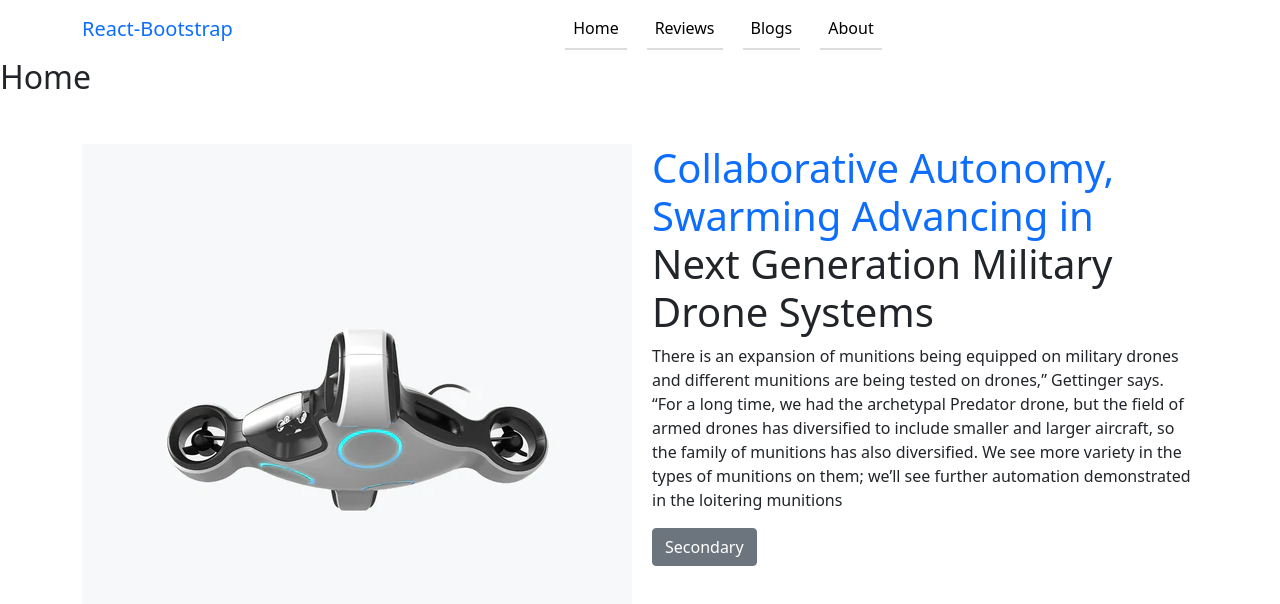
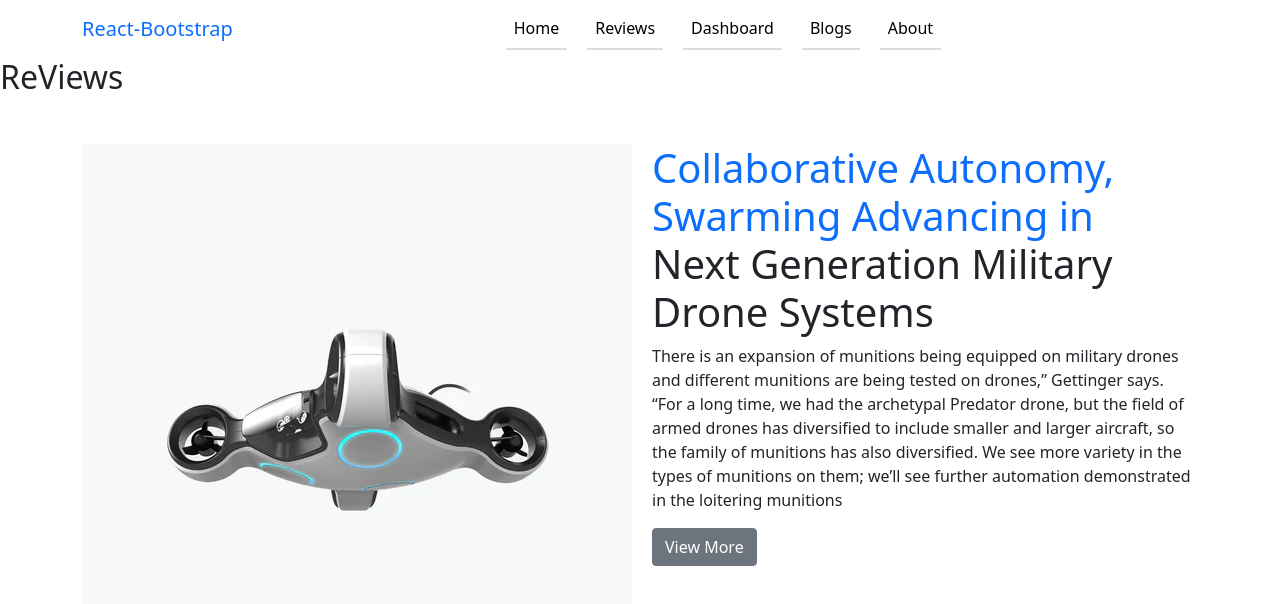
Before and after one commit to mkpbd/product-analysis-website, a React (Create React App) app: page /reviews in a window 1280 px wide. Shown: the top 604 px of the page. Built offline with nearby package versions, Linux system fonts and the light colour scheme.

Commit message:
Read more button and useNavigate button add

```diff
--- a/src/App.js
+++ b/src/App.js
@@ -5,6 +5,9 @@ import Header from './components/Header/Header';
 import Products from './components/Products/Products';
 import { Route, Routes } from 'react-router-dom';
 import Home from './components/Home/Home';
+import Reviews from './components/Reviews/Reviews';
+import About from './components/About/About';
+import NotFound from './components/NotFound/NotFound';
 
 function App() {
   return (
@@ -14,9 +17,11 @@ function App() {
          <Route path='/' element={<Home></Home>}></Route>
          <Route path='/blogs' element={<Home></Home>}></Route>
          <Route path='/Home' element={<Home></Home>}></Route>
-         <Route path='/reviews' element={<Home></Home>}></Route>
-         <Route path='/about' element={<Home></Home>}></Route>
+         <Route path='/about' element={<About></About>}></Route>
+         <Route path='/reviews' element={<Reviews></Reviews>}></Route>
          <Route path='/dashboard' element={<Home></Home>}></Route>
+         <Route path='*' element={<NotFound></NotFound>}></Route>
+
       </Routes>
 
       <Products></Products>
--- /dev/null
+++ b/src/components/About/About.js
@@ -0,0 +1,11 @@
+import React from 'react';
+
+const About = () => {
+    return (
+        <div>
+            <h2>About</h2>
+        </div>
+    );
+};
+
+export default About;
--- a/src/components/Header/Header.js
+++ b/src/components/Header/Header.js
@@ -1,23 +1,24 @@
-import React from 'react';
-import { Container, Nav, Navbar } from 'react-bootstrap';
-import './Header.css';
-
+import React from "react";
+import { Container, Nav, Navbar } from "react-bootstrap";
+import "./Header.css";
+import {Link} from 'react-router-dom';
 
 const Header = () => {
   return (
-        <Navbar collapseOnSelect expand="lg" bg="white" variant="white" >
+    <Navbar collapseOnSelect expand="lg" bg="white" variant="white">
       <Container>
         <Navbar.Brand href="#home">React-Bootstrap</Navbar.Brand>
         <Navbar.Toggle aria-controls="responsive-navbar-nav" />
         <Navbar.Collapse id="responsive-navbar-nav">
-    <Nav className="mx-auto" >
-      <Nav.Link href="#features">Home</Nav.Link>
-      <Nav.Link href="#pricing">Reviews</Nav.Link>
+          <Nav className="mx-auto">
 
-      <Nav.Link href="#deets">Blogs</Nav.Link>
-      <Nav.Link  href="#memes">
-        About
-      </Nav.Link>
+                <Link className="nav-link" to='/home'>Home</Link>
+                <Link className="nav-link" to='/reviews'>Reviews</Link>
+                <Link className="nav-link" to='/dashboard'>Dashboard</Link>
+                <Link className="nav-link" to='/blogs'>Blogs</Link>
+                <Link className="nav-link" to='/about'>About</Link>
+
+
           </Nav>
         </Navbar.Collapse>
       </Container>
--- /dev/null
+++ b/src/components/NotFound/NotFound.js
@@ -0,0 +1,11 @@
+import React from 'react';
+
+const NotFound = () => {
+    return (
+        <div>
+            <h2>Not Found</h2>
+        </div>
+    );
+};
+
+export default NotFound;
--- a/src/components/Products/Products.js
+++ b/src/components/Products/Products.js
@@ -1,8 +1,10 @@
 
 import React from 'react';
 import { Col, Container, Row ,Button} from 'react-bootstrap';
+import { useNavigate } from 'react-router-dom';
 
 const Products = () => {
+    let navigate = useNavigate();
     return (
         <div>
             <Container  className='px-auto mx-auto my-5'>
@@ -19,7 +21,7 @@ const Products = () => {
                             There is an expansion of munitions being equipped on military drones and different munitions are being tested on drones,” Gettinger says. “For a long time, we had the archetypal Predator drone, but the field of armed drones has diversified to include smaller and larger aircraft, so the family of munitions has also diversified. We see more variety in the types of munitions on them; we’ll see further automation demonstrated in the loitering munitions
                             </p>
 
-                            <Button variant="secondary">Secondary</Button>
+                            <Button variant="secondary" onClick={()=> navigate('/reviews')}>View More</Button>
 
                     </Col>
                 </Row>
--- /dev/null
+++ b/src/components/Reviews/Reviews.js
@@ -0,0 +1,11 @@
+import React from 'react';
+
+const Reviews = () => {
+    return (
+        <div>
+            <h2>ReViews</h2>
+        </div>
+    );
+};
+
+export default Reviews;
```
Lines whose indentation alone changed are shown as unchanged.
